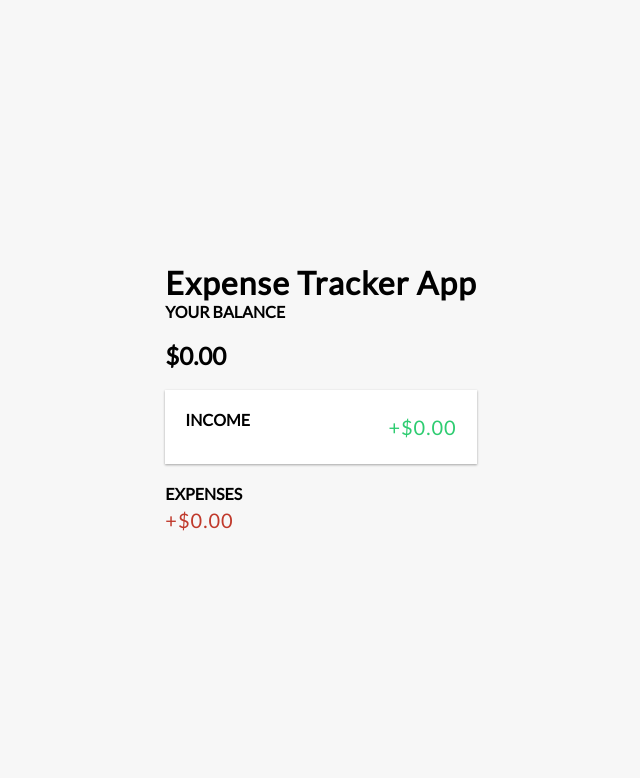
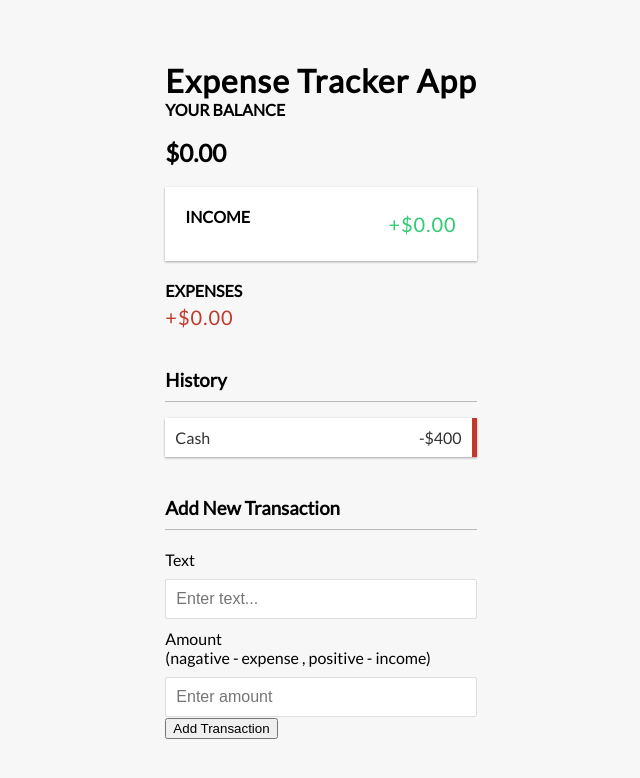
Before and after one commit to AzherSaeed/Expense-Tracker-App-With-React, a React (Create React App) app: page / in a window 1280 px wide. Shown: the top 778 px of the page, without its empty margins (319-959 px from the left). Built offline with nearby package versions, Linux system fonts and the light colour scheme.

Commit message:
Ui is complete render

```diff
--- a/src/App.js
+++ b/src/App.js
@@ -3,6 +3,8 @@ import Header from './components/Header';
 import Balence from './components/Balence';
 import IncomeExpenses from './components/incomeExpenses'
 import './App.css';
+import { TransactionList } from './components/TransactionList';
+import { AddTransaction } from './components/AddTransaction';
 
 function App() {
   return (
@@ -10,6 +12,8 @@ function App() {
      <Header/>
      <Balence/>
      <IncomeExpenses/>
+     <TransactionList/>
+     <AddTransaction/>
 
     </div>
   );
--- /dev/null
+++ b/src/components/AddTransaction.js
@@ -0,0 +1,23 @@
+import React from 'react'
+
+export const AddTransaction = () => {
+
+    return (
+        <>
+            <h3>Add New Transaction</h3>
+            <form>
+                <div className="form-control">
+                    <label htmlFor="text" >Text</label>
+                    <input type="text" placeholder="Enter text..." />
+                </div>
+                <div className="form-control">
+                    <label htmlFor="amount" >Amount <br/>
+                    (nagative - expense , positive - income)
+                     </label>
+                     <input type="number" placeholder="Enter amount" />
+                </div>
+                <button>Add Transaction</button>
+            </form>
+        </>
+    )
+}
--- a/src/components/Balence.js
+++ b/src/components/Balence.js
@@ -4,7 +4,7 @@ function Balence() {
     return (
         <>
             <h4>Your Balance</h4>
-            <h2 id="balance"> $0.00</h2>
+            <h2> $0.00</h2>
         </>
     )
 }
--- /dev/null
+++ b/src/components/TransactionList.js
@@ -0,0 +1,16 @@
+import React from 'react'
+
+export const TransactionList = () => {
+    return (
+        <>
+            <h3>History</h3>
+            <ul className="list">
+                <li className="minus">
+                    Cash<span>-$400</span>
+                    <button className="delete-btn" >X</button>
+
+                </li>
+            </ul>
+        </>
+    )
+}
--- a/src/components/incomeExpenses.js
+++ b/src/components/incomeExpenses.js
@@ -3,13 +3,13 @@ import React from 'react'
  const IncomeExpenses = () => {
     return (
         <div>
-            <div class="inc-exp-container">
+            <div className="inc-exp-container">
                 <h4>Income</h4>
-                <p id="money-plus" class="money plus" >+$0.00</p>
+                <p class="money plus" >+$0.00</p>
             </div>
             <div>
                 <h4>Expenses</h4>
-                <p id="money-minus" class="money minus" >+$0.00</p>
+                <p className="money minus" >+$0.00</p>
             </div>
         </div>
     )
```
